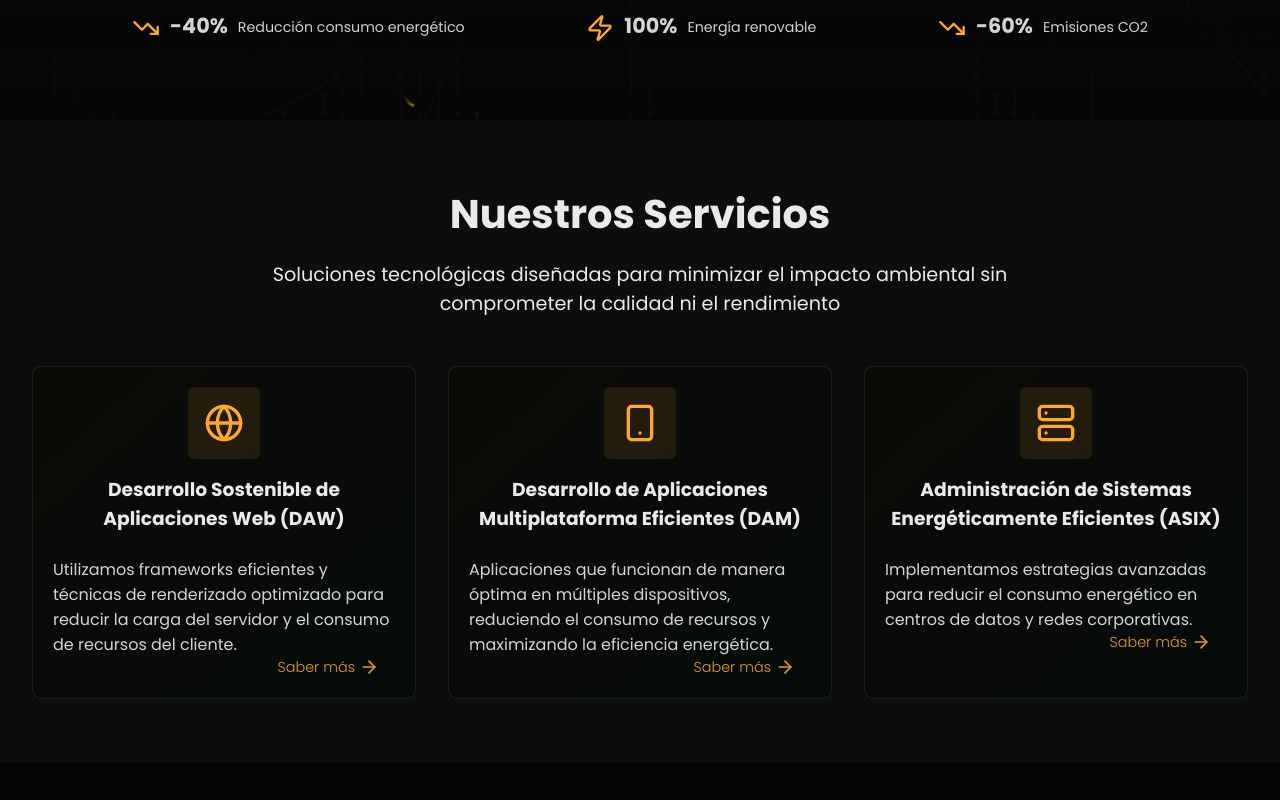
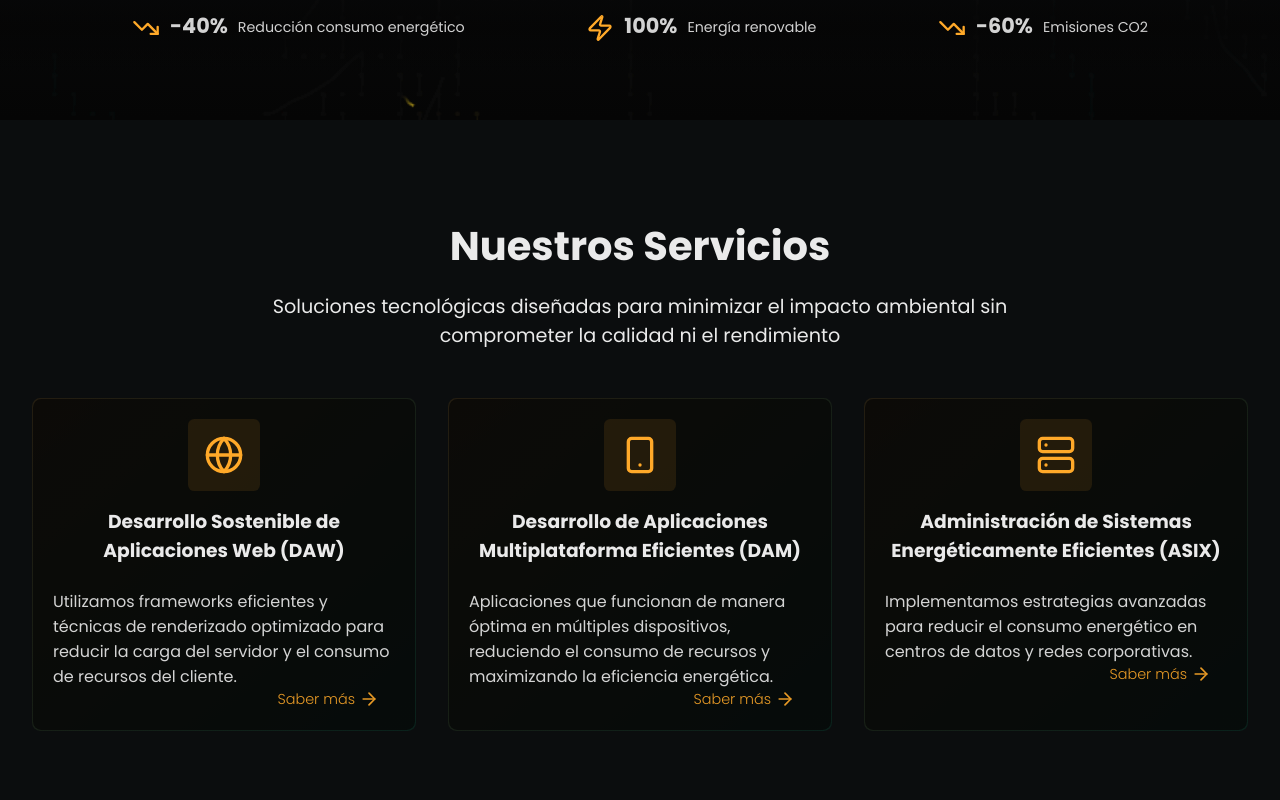
Before and after one commit to nkaryoli/GreenDev, a Vue app: page / in a window 1280 px wide. Shown: the part 680-1480 px from the top of the page. Built offline with nearby package versions, Linux system fonts and the light colour scheme.

Commit message:
change vertical padding

```diff
--- a/src/components/global/SectionContainer.vue
+++ b/src/components/global/SectionContainer.vue
@@ -8,7 +8,7 @@
 <style scoped>
 .container {
 	width: 100%;
-	padding: 4rem 2rem;
+	padding: 6rem 2rem;
 }
 
 </style>
```
